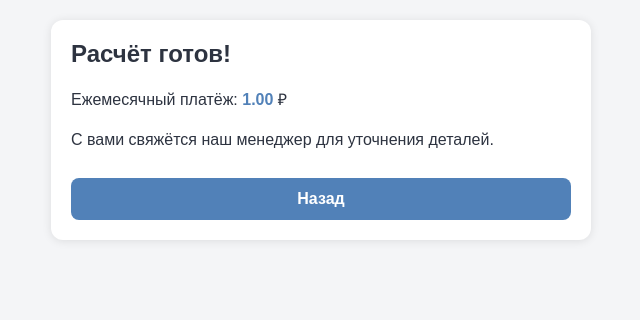
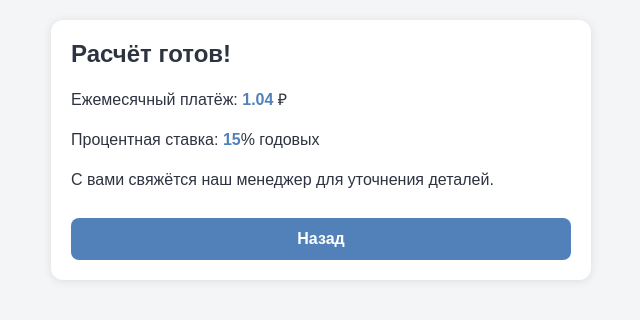
Before and after one commit to dmit2909090-ship-it/iuoi, a plain HTML site: page index.html in a window 1280 px wide. Both pictures are taken after typing "5", "5" into the empty fields and a click on the button "Рассчитать". Shown: the whole page, without its empty margins (319-959 px from the left). Drawn offline with Linux system fonts and the light colour scheme.

Commit message:
Update index.html

```diff
--- a/index.html
+++ b/index.html
@@ -78,10 +78,11 @@
 
   <!-- Экран формы -->
   <div class="container" id="formScreen">
-    <h1>Рассчитаем стоимость</h1>
+    <h1>Рассчитаем стоимость кредита</h1>
     <form id="calcForm">
-      <label>Сумма (₽): <input type="number" id="amount" placeholder="Например: 10000" required /></label>
+      <label>Сумма (₽): <input type="number" id="amount" placeholder="Например: 100000" required /></label>
       <label>Срок (мес): <input type="number" id="months" placeholder="Например: 12" required /></label>
+      <label>Процентная ставка (% годовых): <input type="number" id="rate" placeholder="Например: 15" value="15" step="0.1" required /></label>
       <button type="submit">Рассчитать</button>
     </form>
   </div>
@@ -90,6 +91,7 @@
   <div class="container" id="resultScreen" style="display: none;">
     <h2>Расчёт готов!</h2>
     <p>Ежемесячный платёж: <strong id="payment"></strong> ₽</p>
+    <p>Процентная ставка: <strong id="rateValue"></strong>% годовых</p>
     <p>С вами свяжётся наш менеджер для уточнения деталей.</p>
     <button id="backBtn">Назад</button>
   </div>
@@ -97,28 +99,28 @@
   <!-- Основной скрипт -->
   <script>
     document.addEventListener('DOMContentLoaded', () => {
-      // Подписка на события от VK — показывает, что приложение живое
+      // Подписка на события от VK
       if (window.vkBridge) {
         vkBridge.subscribe((event) => {
           console.log('[VK Event]', event);
-
-          // Можно обрабатывать разные события
           if (event.detail?.type === 'VKWebAppInitResult') {
             console.log('✅ Приложение инициализировано');
           }
         });
       }
 
-      // Элементы интерфейса
+      // Элементы
       const formScreen = document.getElementById('formScreen');
       const resultScreen = document.getElementById('resultScreen');
       const calcForm = document.getElementById('calcForm');
       const paymentOutput = document.getElementById('payment');
+      const rateValueOutput = document.getElementById('rateValue');
       const backBtn = document.getElementById('backBtn');
 
-      // Простой расчёт (без процентов)
-      function calculatePayment(amount, months) {
-        return (amount / months).toFixed(2);
+      // Формула аннуитетного платежа
+      function calculateAnnuityPayment(amount, months, annualRate) {
+        const monthlyRate = annualRate / 100 / 12;
+        return (amount * monthlyRate * Math.pow(1 + monthlyRate, months)) / (Math.pow(1 + monthlyRate, months) - 1);
       }
 
       // Обработка формы
@@ -127,16 +129,18 @@
 
         const amount = parseFloat(document.getElementById('amount').value);
         const months = parseInt(document.getElementById('months').value);
+        const rate = parseFloat(document.getElementById('rate').value);
 
-        if (isNaN(amount) || isNaN(months) || amount <= 0 || months <= 0) {
+        if (isNaN(amount) || isNaN(months) || isNaN(rate) || amount <= 0 || months <= 0 || rate < 0) {
           alert("Введите корректные значения!");
           return;
         }
 
-        const payment = calculatePayment(amount, months);
-        paymentOutput.textContent = payment;
+        const payment = calculateAnnuityPayment(amount, months, rate);
+        paymentOutput.textContent = payment.toFixed(2);
+        rateValueOutput.textContent = rate;
 
-        // Тактильная обратная связь (вибрация)
+        // Тактильная обратная связь
         if (window.vkBridge) {
           vkBridge.send("VKWebAppTapticImpactOccurred", { style: "medium" });
         }
@@ -154,6 +158,5 @@
       };
     });
   </script>
-
 </body>
 </html>
```
